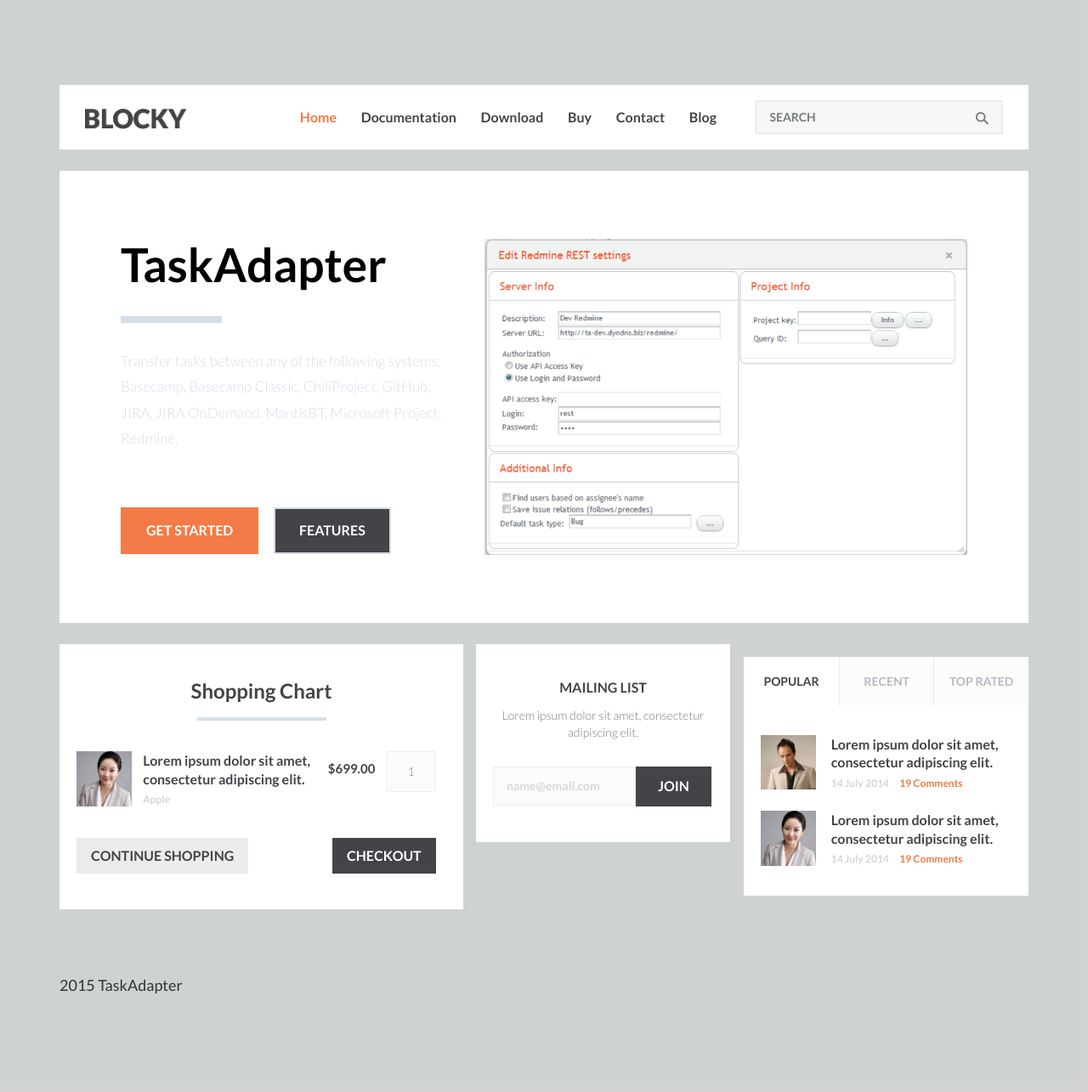
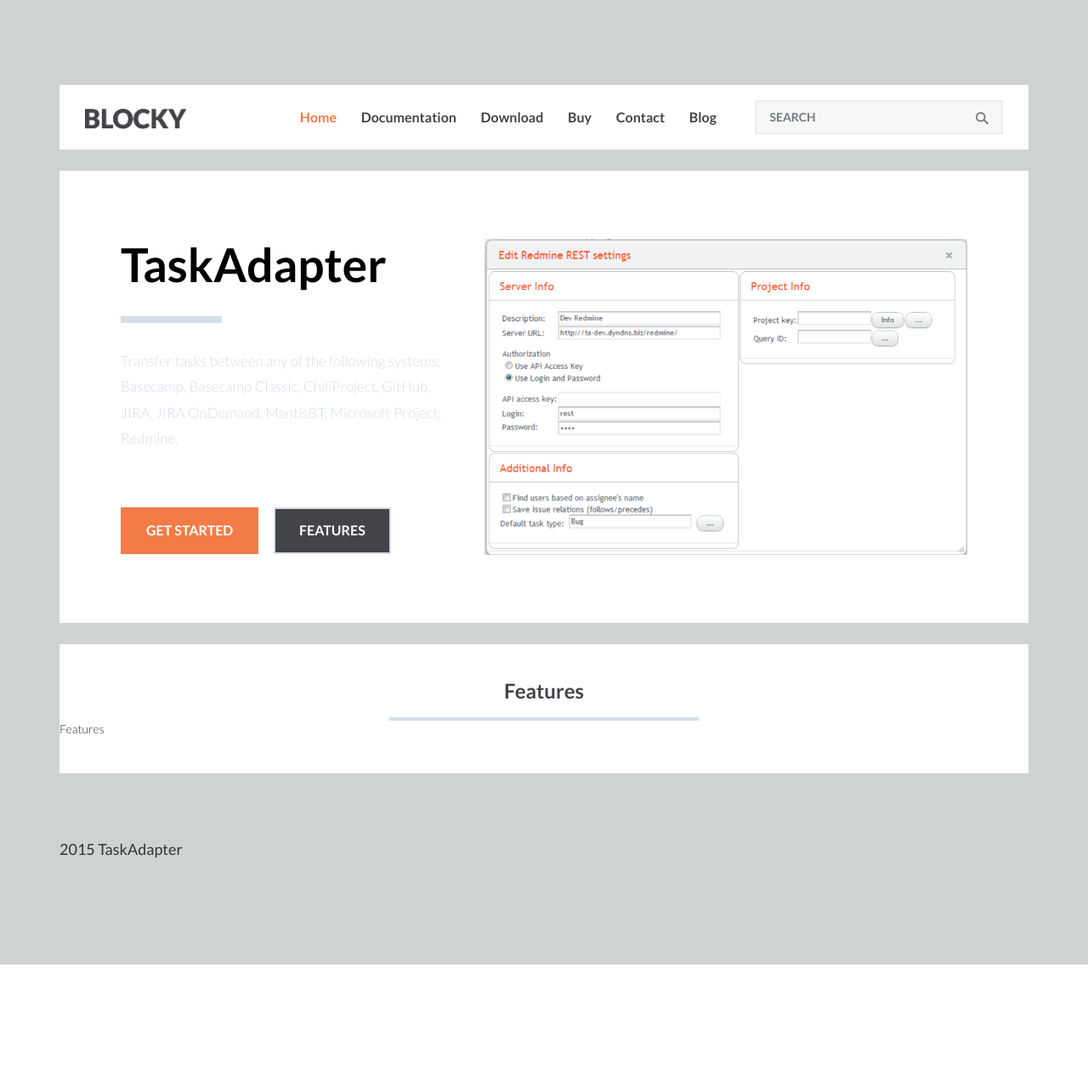
Before and after one commit to Syed-Shahzaib-Hussain/Task-Adapter-Copy, a Jekyll site: the page built from index.html, in a window 1280 px wide. Shown: the whole page at 85% size. Built offline with Jekyll 4.4.1, drawn with Linux system fonts in a browser that asks for light colours; after the commit the page ends 1135 px from its top, so only the background shows below that.

Commit message:
replaced bottom boxes on the home page  with empty Features block.

```diff
--- a/index.html
+++ b/index.html
@@ -4,8 +4,6 @@
 weight: 1
 ---
 
-<!--<div class="content">-->
-	<!--<div class="container">-->
 		<div class="content-top">
 			<div class="wrap">
 				<div class="col-md-5 content-left">
@@ -73,155 +71,13 @@
 			</div>
 		</div>
 		<div class="content-bottom">
-			<div class="col-md-5 con-btm-left">
 				<div class="shopping-chart">
 					<div class="shop-header">
-						<h3>Shopping Chart</h3>
+						<h3>Features</h3>
 						<div class="strip"></div>
 					</div>
-					<ul>
-						<li>
-							<div class="shop-grids">
-								<div class="shop-img">
-									<img src="images/fff.jpg" alt=""/>
-								</div>
-								<div class="shop-info">
-									<h4><a href="#">Lorem ipsum dolor sit amet, consectetur adipiscing elit. </a></h4>
-									<p>Apple</p>
-								</div>
-								<div class="shop-price">
-									<p>$699.00</p>
-								</div>
-								<div class="shop-count">
-									<p>1</p>
-								</div>
-								<div class="clearfix"></div>
-							</div>
-						</li>
-					</ul>
-					<a href="#" class="cont-mar">CONTINUE SHOPPING</a>
-					<a href="#" class="check-out">CHECKOUT</a>
-				</div>
-			</div>
-			<div class="col-md-7 con-btm-right">
-				<div class="con-btm-grids">
-					<div class="con-btm-l">
-						<div class="mail-list">
-							<h3>MAILING LIST</h3>
-							<p>Lorem ipsum dolor sit amet, consectetur adipiscing elit.</p>
-							<form>
-								<input type="text" value="name@email.com" onfocus="this.value = '';" onblur="if (this.value == '') {this.value = 'name@email.com';}" required="">
-								<input type="submit" value="JOIN">
-							</form>
-						</div>
+					<div>
+Features
 					</div>
-					<div class="con-btm-r">
-						<div class="sap_tabs">
-							<div id="horizontalTab" style="display: block; width: 100%; margin: 0px;">
-								 <ul class="resp-tabs-list">
-									  <li class="resp-tab-item " aria-controls="tab_item-0" role="tab"><span>POPULAR</span></li>
-									  <li class="resp-tab-item" aria-controls="tab_item-1" role="tab"><span>RECENT</span></li>
-									  <li class="resp-tab-item" aria-controls="tab_item-2" role="tab"><span>TOP RATED</span></li>
-									  <div class="clearfix"></div>
-								 </ul>
-								<div class="resp-tabs-container">
-									<h2 class="resp-accordion resp-tab-active" role="tab" aria-controls="tab_item-0">
-									<span class="resp-arrow"></span>TAB DATA</h2>
-										<div class="tab-1 resp-tab-content resp-tab-content-active" aria-labelledby="tab_item-0" style="display:block">
-											<div class="facts">
-												<div class="facts-grids">
-													<div class="facts-left">
-													  <img src="images/eee.jpg" alt=""/>
-													</div>
-													<div class="facts-right">
-														<h4><a href="#">Lorem ipsum dolor sit amet, consectetur adipiscing elit.</a> </h4>
-														<p>14 July 2014    <a href="#">19 Comments</a></p>
-													</div>
-													<div class="clearfix"></div>
-												</div>
-												<div class="facts-grids">
-													<div class="facts-left">
-													  <img src="images/fff.jpg" alt=""/>
-													</div>
-													<div class="facts-right">
-														<h4><a href="#">Lorem ipsum dolor sit amet, consectetur adipiscing elit.</a> </h4>
-														<p>14 July 2014    <a href="#">19 Comments</a></p>
-													</div>
-													<div class="clearfix"></div>
-												</div>
-											</div>
-										</div>
-										<h2 class="resp-accordion" role="tab" aria-controls="tab_item-1">
-										<span class="resp-arrow"></span>TAB DATA</h2>
-										<div class="tab-1 resp-tab-content" aria-labelledby="tab_item-1">
-											<div class="facts">
-												<div class="facts-grids">
-													<div class="facts-left">
-													  <img src="images/ggg.jpg" alt=""/>
-													</div>
-													<div class="facts-right">
-														<h4><a href="#">Lorem ipsum dolor sit amet, consectetur adipiscing elit.</a> </h4>
-														<p>14 July 2014    <a href="#">19 Comments</a></p>
-													</div>
-													<div class="clearfix"></div>
-												</div>
-												<div class="facts-grids">
-													<div class="facts-left">
-													  <img src="images/eee.jpg" alt=""/>
-													</div>
-													<div class="facts-right">
-														<h4><a href="#">Lorem ipsum dolor sit amet, consectetur adipiscing elit.</a> </h4>
-														<p>14 July 2014    <a href="#">19 Comments</a></p>
-													</div>
-													<div class="clearfix"></div>
-												</div>
-											</div>
-										</div>
-										<h2 class="resp-accordion" role="tab" aria-controls="tab_item-2">
-										<span class="resp-arrow"></span>TAB DATA</h2>
-										<div class="tab-1 resp-tab-content" aria-labelledby="tab_item-2">
-											<div class="facts">
-												<div class="facts-grids">
-													<div class="facts-left">
-													  <img src="images/fff.jpg" alt=""/>
-													</div>
-													<div class="facts-right">
-														<h4><a href="#">Lorem ipsum dolor sit amet, consectetur adipiscing elit.</a> </h4>
-														<p>14 July 2014    <a href="#">19 Comments</a></p>
-													</div>
-													<div class="clearfix"></div>
-												</div>
-												<div class="facts-grids">
-													<div class="facts-left">
-													  <img src="images/ggg.jpg" alt=""/>
-													</div>
-													<div class="facts-right">
-														<h4><a href="#">Lorem ipsum dolor sit amet, consectetur adipiscing elit.</a></h4>
-														<p>14 July 2014    <a href="#">19 Comments</a></p>
-													</div>
-													<div class="clearfix"></div>
-												</div>
-											</div>
-										</div>
-								</div>
-							</div>
-							<script src="js/easyResponsiveTabs.js" type="text/javascript"></script>
-							<script type="text/javascript">
-								$(document).ready(function () {
-									$('#horizontalTab').easyResponsiveTabs({
-										type: 'default', //Types: default, vertical, accordion
-										width: 'auto', //auto or any width like 600px
-										fit: true   // 100% fit in a container
-									});
-								});
-							   </script>
-						</div>
-
-					</div>
-					<div class="clearfix"></div>
-				</div>
-			</div>
 			<div class="clearfix"></div>
 		</div>
-	<!--</div>-->
-<!--</div>-->
```
